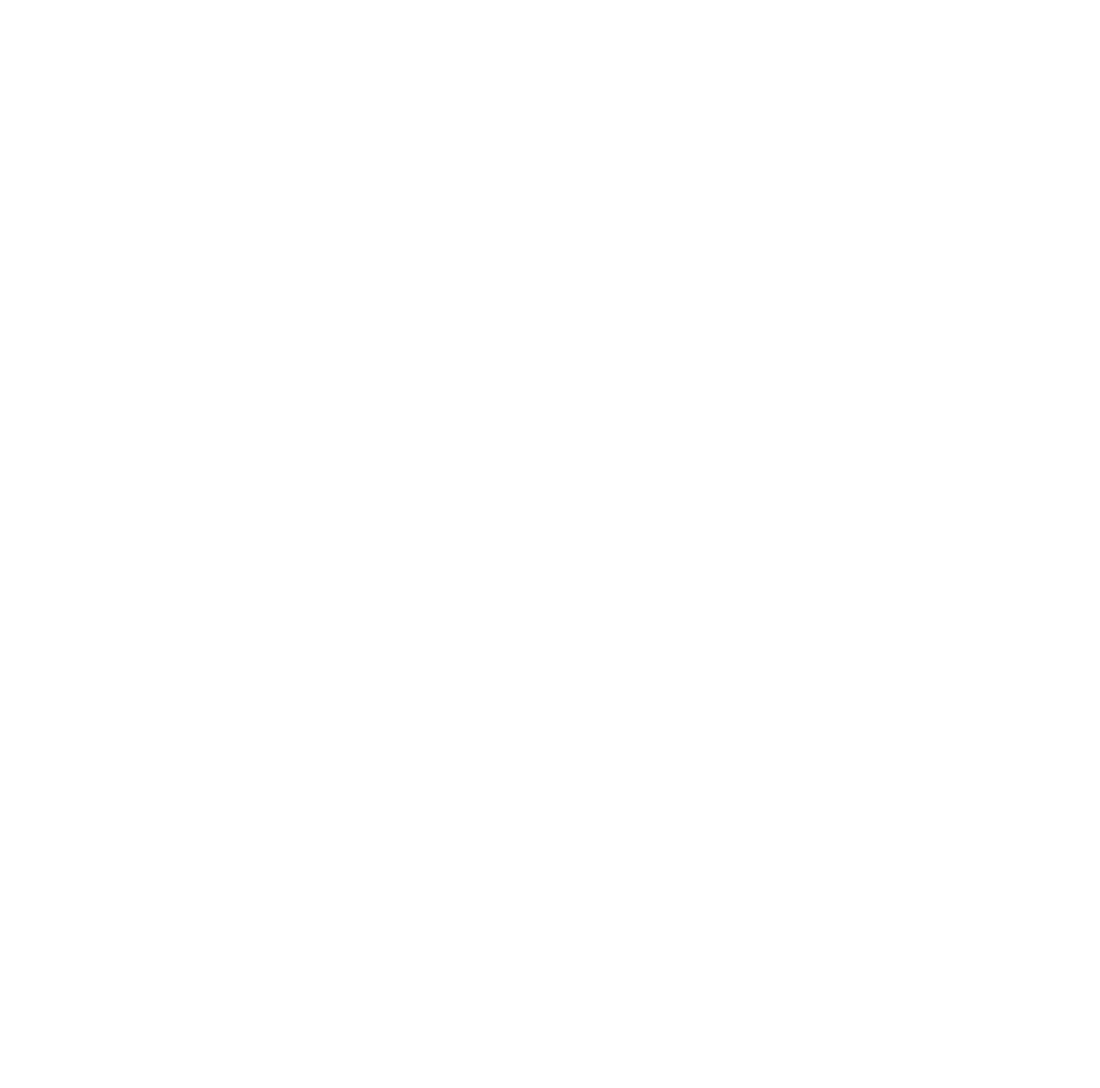
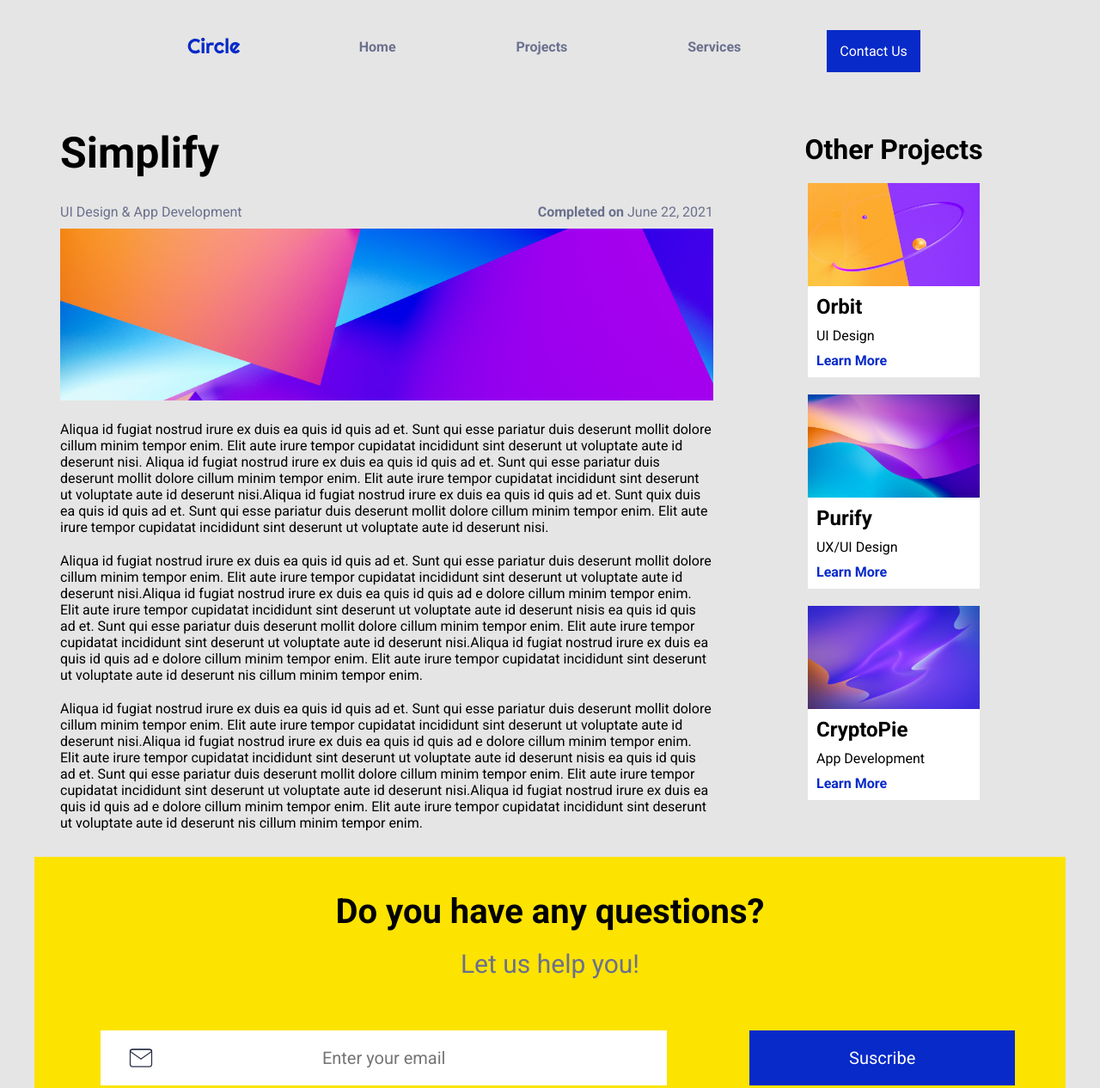
Before and after one commit to rbm92/mid-term-project, a website: page projects.html in a window 1280 px wide. Shown: the top 1266 px of the page at 86% size. Before the commit the page ends 800 px from the top, so only its background shows below. Drawn offline with Linux system fonts and the light colour scheme.

Commit message:
07-03-22, static design done

```diff
--- a/contact.html
+++ b/contact.html
@@ -0,0 +1,65 @@
+<!DOCTYPE html>
+<html lang="en">
+
+<head>
+    <meta charset="UTF-8">
+    <meta http-equiv="X-UA-Compatible" content="IE=edge">
+    <meta name="viewport" content="width=device-width, initial-scale=1.0">
+    <title>Circle Agency</title>
+    <link rel="stylesheet" href="css/style.css">
+</head>
+
+<body>
+    <nav class="nav-bar">
+        <a href="index.html"><img class="circle" title="Return to home" src="img/logos/circle.svg"
+                alt="logo circle"></a>
+        <ul>
+            <li><a href="index.html">Home</a></li>
+            <li><a href="projects.html">Projects</a></li>
+            <li><a href="#">Services</a></li>
+        </ul>
+        <ul class="contact">
+            <li class="btn"><a title="Fill up the form" href="contact.html">Contact Us</a></li>
+        </ul>
+    </nav>
+</body>
+
+<section class="contact-form">
+    <h1>Contact Us</h1>
+    <form action="">
+        <label for="name">Full Name *</label>
+        <input placeholder="Enter your full name" type="text" name="name" id="name">
+        <div class="form-flex">
+            <div class="form-email">
+                <label for="email">Email</label>
+                <input placeholder="Enter your email" type="email" name="email" id="email">
+            </div>
+            <div class="form-phone">
+                <label for="phone">Phone</label>
+                <input placeholder="Enter your phone" type="number" name="phone" id="phone">
+            </div>
+        </div>
+        <label for="message">Message *</label>
+        <textarea name="message" id="message" placeholder="Write your message here..."></textarea>
+        <input type="submit" value="Submit">
+    </form>
+</section>
+
+<footer class="footer">
+    <div class="address-info">
+        <a href="#"><img class="circle" title="Return to home" src="img/logos/circle.svg" alt="logo circle"></a>
+        <p>2972 Westheimer Rd. Santa Ana,<br>
+            Illinois 85486</p>
+    </div>
+    <ul class="sitemap">
+        <li><a href="#">Team</a></li>
+        <li><a href="#">Services</a></li>
+        <li><a href="#">About Us</a></li>
+        <li><a href="#">Press</a></li>
+        <li><a href="projects.html">Projects</a></li>
+        <li><a href="#">Privacy Policy</a></li>
+    </ul>
+</footer>
+<script src="js/app.js"></script>
+
+</html>
--- a/css/style.css
+++ b/css/style.css
@@ -7,6 +7,7 @@
   --primaryLighter: #d1edff;
   --secondaryLight: #fce300;
   --secondaryDark: #ffc600;
+  --neutralLight: #f4f6fc;
   --neutralMedium: #6b708d;
   --neutralDark: #292e47;
   --white: #fff;
@@ -137,7 +138,7 @@ li a:hover {
   max-width: 150px;
   position: absolute;
   top: 0%;
-  left: -5%;
+  left: -10%;
   right: auto;
   bottom: auto;
   background-color: rgba(0, 0, 0, 0);
@@ -147,7 +148,7 @@ li a:hover {
 .img-card2 {
   top: auto;
   left: auto;
-  right: -20%;
+  right: -25%;
   bottom: -15%;
 }
 
@@ -309,7 +310,7 @@ li a:hover {
 }
 
 .services h2 {
-  margin: 40px 30px;
+  margin: 30px;
   text-align: left;
 }
 
@@ -333,6 +334,12 @@ li a:hover {
   border-radius: 50%;
   padding: 10px;
   margin: 10px;
+  width: 40px;
+  height: 40px;
+}
+
+.img-services img {
+  background-color: var(--primaryLighter);
 }
 
 .cta {
@@ -380,6 +387,92 @@ li a:hover {
   margin: 20px auto;
 }
 
+.footer p,
+.footer a {
+  color: var(--neutralMedium);
+  font-weight: normal;
+}
+
+.main-article {
+  margin: 20px;
+  padding: 10px;
+}
+
+.main-article img {
+  width: 100%;
+  height: 200px;
+  object-fit: cover;
+}
+
+.main-article h1 {
+  text-align: left;
+  margin-top: 30px;
+}
+
+.article-subtitle h4 {
+  font-size: 16px;
+  font-weight: normal;
+  color: var(--neutralMedium);
+  margin-bottom: 10px;
+  text-align: left;
+  margin: 10px 0;
+}
+
+.article-subtitle h4 span {
+  font-weight: bold;
+}
+
+.main-article p {
+  margin: 20px 0;
+  text-align: left;
+}
+
+.other-projects h2 {
+  text-align: left;
+  margin-left: 40px;
+}
+
+.contact-form,
+.contact-form h1,
+.contact-form label {
+  background-color: white;
+}
+
+.contact-form {
+  max-width: 80%;
+  margin: 40px auto;
+  padding-top: 20px;
+}
+
+.contact-form h1 {
+  margin: 40px auto;
+}
+
+.contact-form form label,
+.contact-form form input,
+.contact-form form textarea {
+  display: block;
+  width: 100%;
+  padding: 20px 0;
+  border: none;
+  font-size: 20px;
+}
+
+.contact-form form input,
+.contact-form form textarea {
+  background-color: var(--neutralLight);
+}
+
+.contact-form form textarea {
+  padding: 50px 0;
+}
+
+.contact-form input[type="submit"] {
+  margin-top: 20px;
+  background-color: var(--primary);
+  color: var(--white);
+}
+
 @media (min-width: 768px) {
   .circle {
     display: inline;
@@ -389,9 +482,13 @@ li a:hover {
   .nav-bar {
     display: flex;
     justify-content: space-between;
-    max-width: 70%;
     align-items: center;
+    max-width: 80%;
     margin: 20px auto;
+  }
+
+  .nav-bar a {
+    margin: 0;
   }
 
   .nav-bar ul {
@@ -483,18 +580,50 @@ li a:hover {
     margin-bottom: 20px;
   }
 
-  .footer p,
-  .footer a {
-    color: var(--neutralMedium);
-    font-weight: normal;
+  .main-article {
+    max-width: 90%;
+    margin: 0 auto;
+  }
+
+  .article-subtitle {
+    display: flex;
+    justify-content: space-between;
+    width: 100%;
+    margin: 0 auto;
+  }
+
+  .contact-form {
+      margin: 20px auto;
+  }
+
+  .contact-form h1 {
+      margin: 20px auto;
+  }
+
+  .contact-form input[type="submit"] {
+      width: 200px;
+      text-align: center;
+      padding: 20px;
+      margin-top: 40px;
+  }
+
+  .form-flex {
+    display: flex;
+    justify-content: space-between;
+  }
+
+  .form-email,
+  .form-phone {
+    width: 50%;
   }
 }
 
 @media (min-width: 992px) {
   .nav-bar {
     display: grid;
-    grid-template-columns: 1fr 2fr 1fr;
+    grid-template-columns: repeat(3, 1fr);
     align-items: center;
+    gap: 60px;
   }
 
   h1 {
@@ -502,7 +631,7 @@ li a:hover {
   }
 
   .hero h3 {
-      font-size: 24px;
+    font-size: 24px;
   }
 
   .client {
@@ -544,4 +673,31 @@ li a:hover {
   .services-container {
     max-width: 1200px;
   }
+
+  .main-article {
+    max-width: 1200px;
+    margin-left: 20px;
+  }
+
+  .other-projects .project {
+    display: block;
+  }
+
+  .project-content {
+    display: grid;
+    grid-template-columns: 2fr 1fr;
+    align-items: center;
+  }
+
+  .other-projects h2 {
+    text-align: center;
+    margin-left: 0;
+  }
+  .other-projects .project-desc {
+    width: 200px;
+  }
+
+  .other-projects .project-desc img {
+    height: 120px;
+  }
 }
--- a/projects.html
+++ b/projects.html
@@ -0,0 +1,124 @@
+<!DOCTYPE html>
+<html lang="en">
+
+<head>
+    <meta charset="UTF-8">
+    <meta http-equiv="X-UA-Compatible" content="IE=edge">
+    <meta name="viewport" content="width=device-width, initial-scale=1.0">
+    <title>Circle Agency</title>
+    <link rel="stylesheet" href="css/style.css">
+</head>
+
+<body>
+    <nav class="nav-bar">
+        <a href="index.html"><img class="circle" title="Return to home" src="img/logos/circle.svg" alt="logo circle"></a>
+        <ul>
+            <li><a href="index.html">Home</a></li>
+            <li><a href="projects.html">Projects</a></li>
+            <li><a href="#">Services</a></li>
+        </ul>
+        <ul class="contact">
+            <li class="btn"><a title="Fill up the form" href="contact.html">Contact Us</a></li>
+        </ul>
+    </nav>
+
+    <div class="project-content">
+        <section class="main-article">
+            <h1>Simplify</h1>
+            <div class="article-subtitle">
+                <h4>UI Design & App Development</h4>
+                <h4><span>Completed on</span> June 22, 2021</h4>
+            </div>
+            <img loading="lazy" src="img/projects/1.jpg" alt="project 1">
+            <p>Aliqua id fugiat nostrud irure ex duis ea quis id quis ad et. Sunt qui esse pariatur duis deserunt mollit
+                dolore cillum minim tempor enim. Elit aute irure tempor cupidatat incididunt sint deserunt ut voluptate
+                aute
+                id deserunt nisi. Aliqua id fugiat nostrud irure ex duis ea quis id quis ad et. Sunt qui esse pariatur
+                duis
+                deserunt mollit dolore cillum minim tempor enim. Elit aute irure tempor cupidatat incididunt sint
+                deserunt
+                ut voluptate aute id deserunt nisi.Aliqua id fugiat nostrud irure ex duis ea quis id quis ad et. Sunt
+                quix
+                duis ea quis id quis ad et. Sunt qui esse pariatur duis deserunt mollit dolore cillum minim tempor enim.
+                Elit aute irure tempor cupidatat incididunt sint deserunt ut voluptate aute id deserunt nisi.</p>
+
+            <p>Aliqua id fugiat nostrud irure ex duis ea quis id quis ad et. Sunt qui esse pariatur duis deserunt mollit
+                dolore cillum minim tempor enim. Elit aute irure tempor cupidatat incididunt sint deserunt ut voluptate
+                aute
+                id deserunt nisi.Aliqua id fugiat nostrud irure ex duis ea quis id quis ad e dolore cillum minim tempor
+                enim. Elit aute irure tempor cupidatat incididunt sint deserunt ut voluptate aute id deserunt nisis ea
+                quis
+                id quis ad et. Sunt qui esse pariatur duis deserunt mollit dolore cillum minim tempor enim. Elit aute
+                irure
+                tempor cupidatat incididunt sint deserunt ut voluptate aute id deserunt nisi.Aliqua id fugiat nostrud
+                irure
+                ex duis ea quis id quis ad e dolore cillum minim tempor enim. Elit aute irure tempor cupidatat
+                incididunt
+                sint deserunt ut voluptate aute id deserunt nis cillum minim tempor enim. </p>
+
+            <p>Aliqua id fugiat nostrud irure ex duis ea quis id quis ad et. Sunt qui esse pariatur duis deserunt mollit
+                dolore cillum minim tempor enim. Elit aute irure tempor cupidatat incididunt sint deserunt ut voluptate
+                aute
+                id deserunt nisi.Aliqua id fugiat nostrud irure ex duis ea quis id quis ad e dolore cillum minim tempor
+                enim. Elit aute irure tempor cupidatat incididunt sint deserunt ut voluptate aute id deserunt nisis ea
+                quis
+                id quis ad et. Sunt qui esse pariatur duis deserunt mollit dolore cillum minim tempor enim. Elit aute
+                irure
+                tempor cupidatat incididunt sint deserunt ut voluptate aute id deserunt nisi.Aliqua id fugiat nostrud
+                irure
+                ex duis ea quis id quis ad e dolore cillum minim tempor enim. Elit aute irure tempor cupidatat
+                incididunt
+                sint deserunt ut voluptate aute id deserunt nis cillum minim tempor enim. </p>
+        </section>
+
+        <section class="other-projects">
+            <h2>Other Projects</h2>
+            <div class="project">
+                <div class="project-desc">
+                    <img loading="lazy" class="img-project" src="img/projects/4.jpg" alt="project 4">
+                    <h4>Orbit</h4>
+                    <p>UI Design</p>
+                    <a href="#" class="learn-more">Learn More</a>
+                </div>
+                <div class="project-desc">
+                    <img loading="lazy" class="img-project" src="img/projects/5.jpg" alt="project 5">
+                    <h4>Purify</h4>
+                    <p>UX/UI Design</p>
+                    <a href="#" class="learn-more">Learn More</a>
+                </div>
+                <div class="project-desc">
+                    <img loading="lazy" class="img-project" src="img/projects/6.jpg" alt="project 6">
+                    <h4>CryptoPie</h4>
+                    <p>App Development</p>
+                    <a href="#" class="learn-more">Learn More</a>
+                </div>
+            </div>
+        </section>
+    </div>
+    <section class="cta">
+        <h2>Do you have any questions?</h2>
+        <h3>Let us help you!</h3>
+        <form action="">
+            <input type="email" name="email" id="email" placeholder="Enter your email">
+            <input type="submit" value="Suscribe">
+        </form>
+    </section>
+    <footer class="footer">
+        <div class="address-info">
+            <a href="#"><img class="circle" title="Return to home" src="img/logos/circle.svg" alt="logo circle"></a>
+            <p>2972 Westheimer Rd. Santa Ana,<br>
+                Illinois 85486</p>
+        </div>
+        <ul class="sitemap">
+            <li><a href="#">Team</a></li>
+            <li><a href="#">Services</a></li>
+            <li><a href="#">About Us</a></li>
+            <li><a href="#">Press</a></li>
+            <li><a href="projects.html">Projects</a></li>
+            <li><a href="#">Privacy Policy</a></li>
+        </ul>
+    </footer>
+    <script src="js/app.js"></script>
+</body>
+
+</html>
```
Also changed, not shown: index.html (+20 -13 lines).
